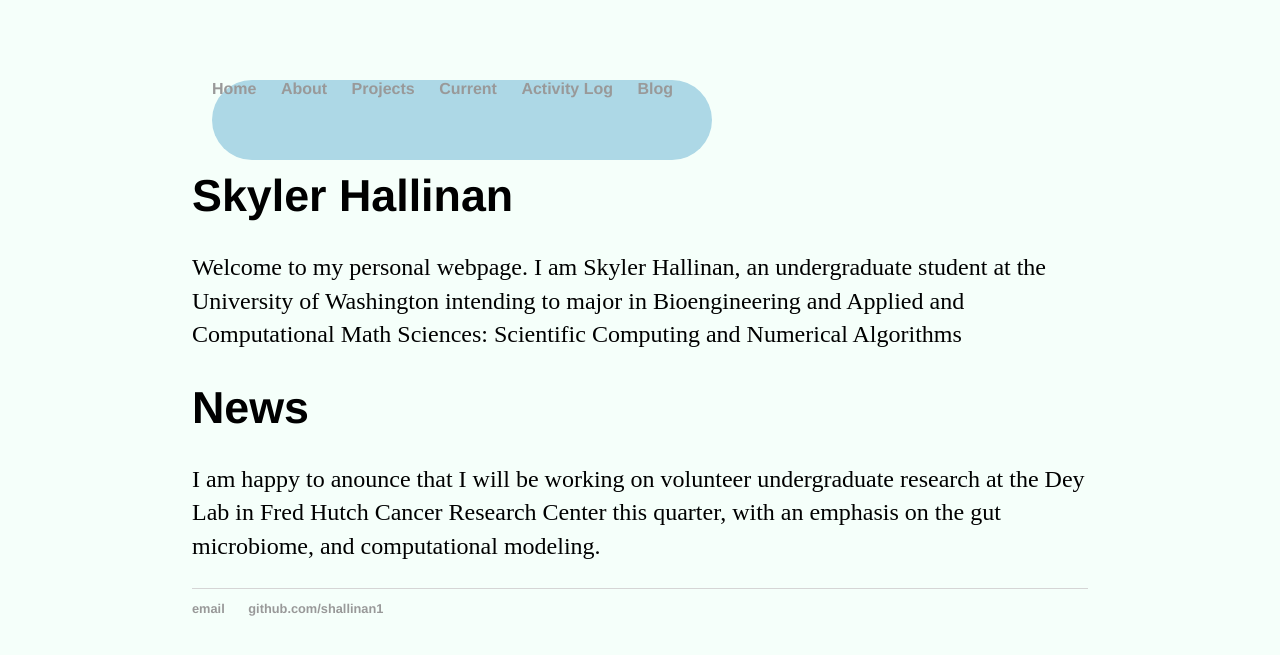
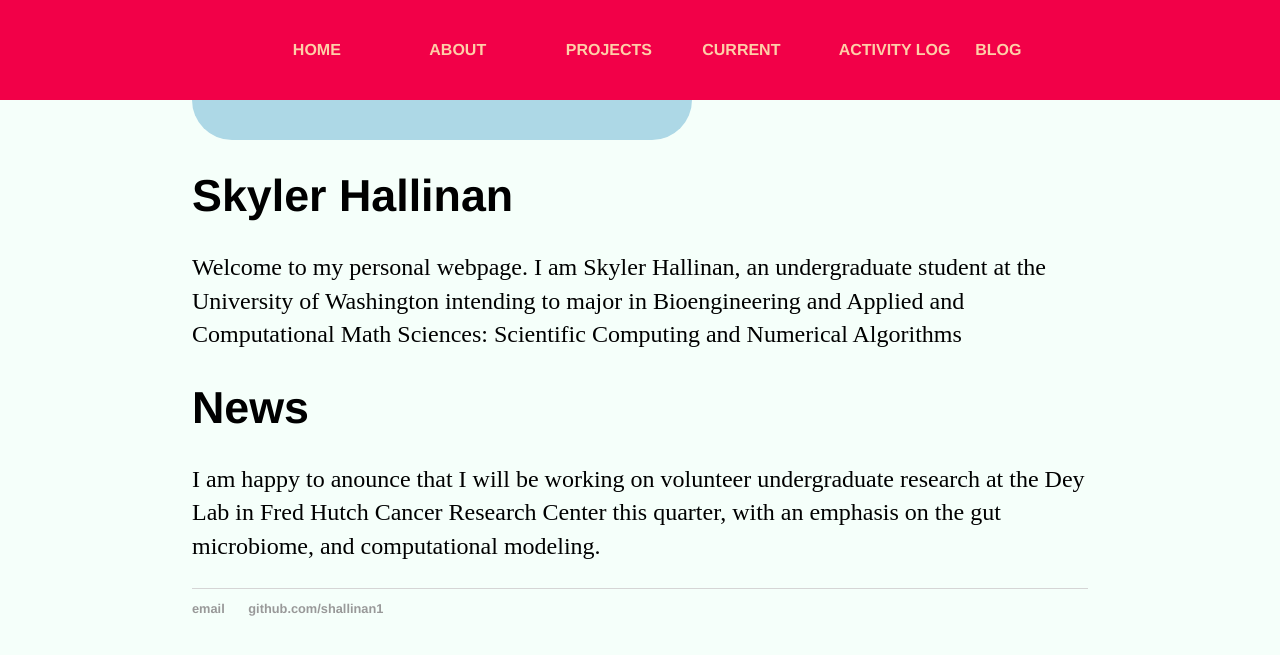
Before and after one commit to shallinan1/shallinan1.github.io, a Jekyll site: the page built from index.md, in a window 1280 px wide. Shown: the top 655 px of the page. Built offline with Jekyll 4.4.1, drawn with Linux system fonts in a browser that asks for light colours; our own code applies the rules of GitHub Pages for plain Markdown files.

Commit message:
attempt to fix css

```diff
--- a/_layouts/default.html
+++ b/_layouts/default.html
@@ -6,11 +6,10 @@
 			<link rel="stylesheet" type="text/css" href="/css/main.css">
 		</head>
 		<body>
-			<div class= "relative">
 			<div class = "oval">
-			<nav>
+			<nav id="globalNav">
 	    		<ul>
-	        		<li><a href="/">Home</a></li>
+	        	<li><a href="/">Home</a></li>
 				<li><a href="/about">About</a></li>
 				<li><a href="/projects">Projects</a></li>
 				<li><a href="/current">Current</a></li>
--- a/css/main.css
+++ b/css/main.css
@@ -79,3 +79,60 @@ div.relative {
 	left: 20px;
 	top: 20px;
 }
+
+#globalNav {
+	position: fixed;
+	z-index: 1;
+	width: 100%;
+	height: 100px;
+	top: 0;
+	left: 0;
+	overflow: hidden;
+	background-color: #f20048;
+	color: #2A363B;
+}
+
+#globalNav ul {
+		margin: 1.25em auto;
+		padding: 0;
+		position: relative;
+		-webkit-padding-start: 0;
+		   -moz-padding-start: 0;
+		text-align: center;
+}
+
+	#globalNav li {
+		padding: 0 3.5em;
+		display: inline-block;
+	}
+
+		@media screen and (max-width: 528px) {
+			#globalNav li {
+				padding: 0 1em;
+			}
+		}
+
+#globalNav a {
+	position: absolute;
+	top: 1.3em;
+	padding: 0 0.25em;
+	-moz-padding-start: 0;
+	font-size: 1em;
+	text-transform: uppercase;
+	color: #FECEA8;
+	}
+
+	#globalNav a:hover {
+		position: absolute;
+		top: 1.3em;
+		padding: 0 0.25em;
+		-moz-padding-start: 0;
+		font-size: 1em;
+		text-transform: uppercase;
+		color: #ED6161;
+	    -webkit-transition: .3s ease-in;
+	       -moz-transition: .3s ease-in;
+	        -ms-transition: .3s ease-in;
+	         -o-transition: .3s ease-in;
+	            transition: .3s ease-in;
+	}
```
